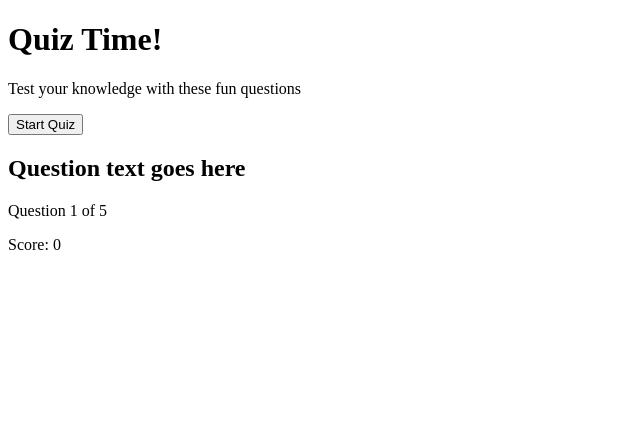
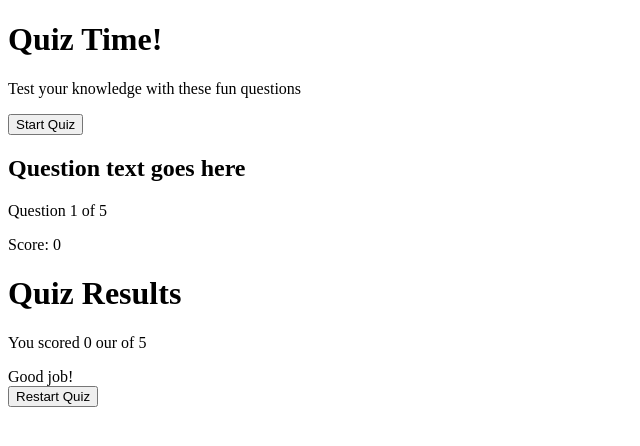
Before and after one commit to MarinovM03/mini-web-projects, a plain HTML site: page Quiz Game/index.html in a window 1280 px wide. Shown: the whole page, without its empty margins (0-640 px from the left). Drawn offline with Linux system fonts and the light colour scheme.

Commit message:
Add the answers container, progress bar and result screen elements and info

```diff
--- a/Quiz Game/index.html
+++ b/Quiz Game/index.html
@@ -23,14 +23,30 @@
                     <p>
                         Question <span id="current-question">1</span> of <span>5</span>
                     </p>
-
                     <p>
                         Score: <span id="score">0</span>
                     </p>
                 </div>
             </div>
+
+            <div class="answers-container" id="answers-container">
+                <!-- Answer buttons will be inserted here -->
+            </div>
+
+            <div class="progress-bar">
+                <div class="progress" id="progress"></div>
+            </div>
         </div>
 
+        <div class="screen" id="result-screen">
+            <h1>Quiz Results</h1>
+            <div class="result-info">
+                <p>You scored <span id="final-score">0</span> our of <span id="max-score">5</span></p>
+
+                <div id="result-message">Good job!</div>
+            </div>
+            <button id="restart-btn">Restart Quiz</button>
+        </div>
     </div>
 </body>
 </html>
```
